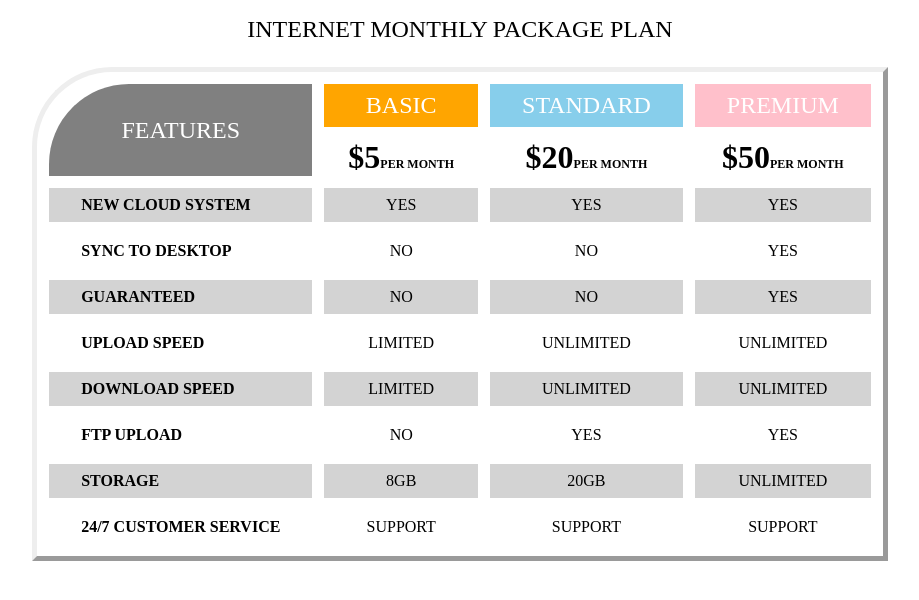
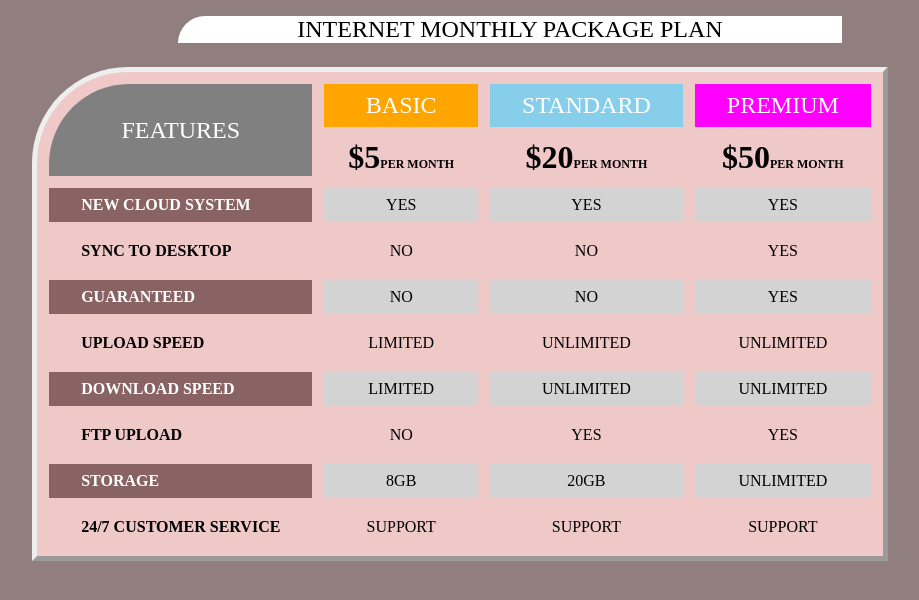
Before and after one commit to engrsaifkhan/pricingTable, a plain HTML site: page index.html in a window 1280 px wide. Shown: the whole page, without its empty margins (180-1099 px from the left). Drawn offline with Linux system fonts and the light colour scheme.

Commit message:
third change

```diff
--- a/style.css
+++ b/style.css
@@ -7,16 +7,23 @@
   border-spacing: 0.75rem;
   border-style: outset;
   border-width: thick;
-  border-top-left-radius: 5rem;
+  border-top-left-radius: 6rem;
   border-color: inherit;
+background-color: hsla(0,80%,90%,0.9);
 
 
-
+}
+body{
+  background-color: hsla(360,100%,7%,0.5);
 }
 .main-head {
   text-align: center;
   font-size: 1.5rem;
   font-weight: lighter;
+  background-color: white;
+  margin-left: 350px;
+  margin-right: 250px;
+  border-top-left-radius: 2rem;
 
 }
 .small-text {
@@ -59,7 +66,7 @@ font-weight: lighter;
 .pad4 {
   padding: 0.5rem 2rem 0.5rem 2rem;
   color: white;
-  background-color: pink;
+  background-color: magenta;
 font-weight: lighter;
 }
 .center-size {
@@ -69,8 +76,8 @@ font-weight: lighter;
 .left {
   text-align: left;
   padding: 0.5rem 2rem 0.5rem 2rem;
-background-color: rgb(211,211,211);
-
+  background-color: hsla(360,100%,7%,0.5);
+color: white;
 }
 .left1 {
   text-align: left;
```
